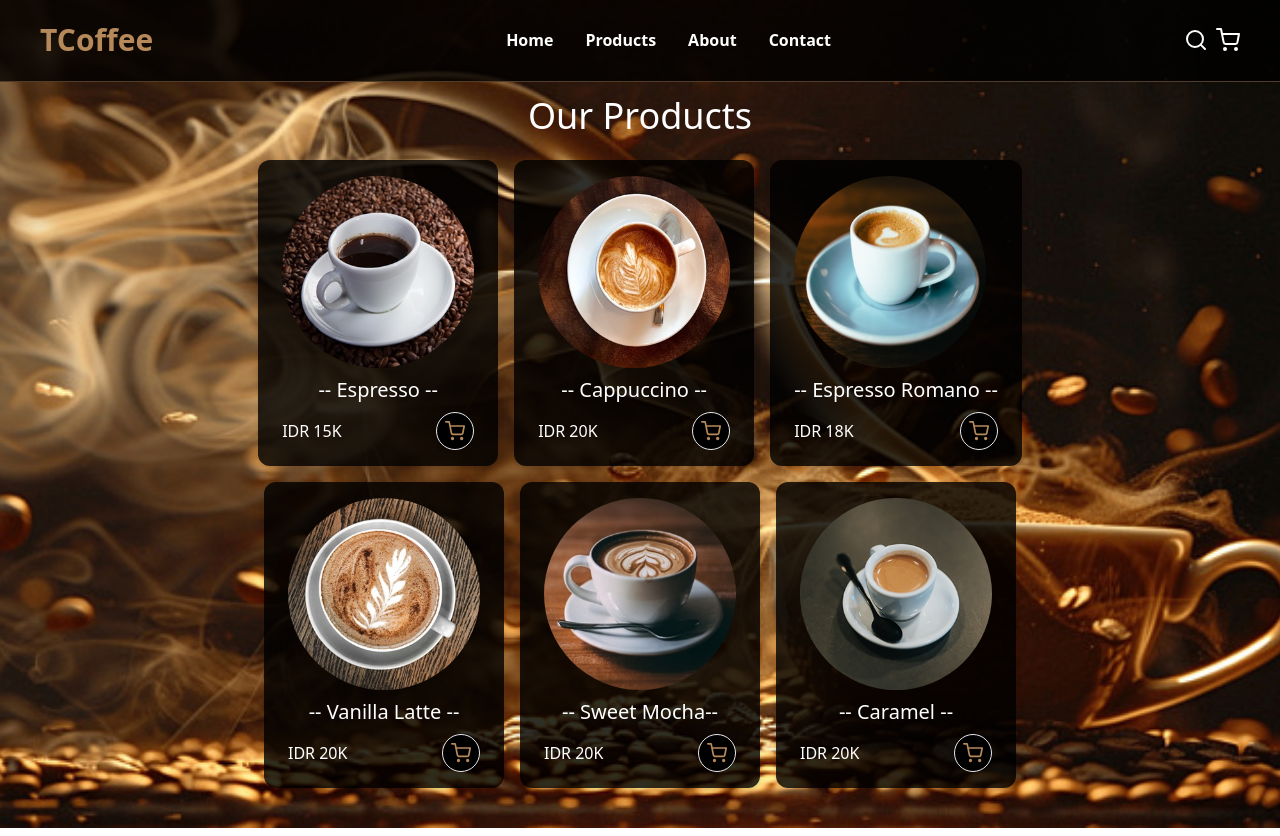
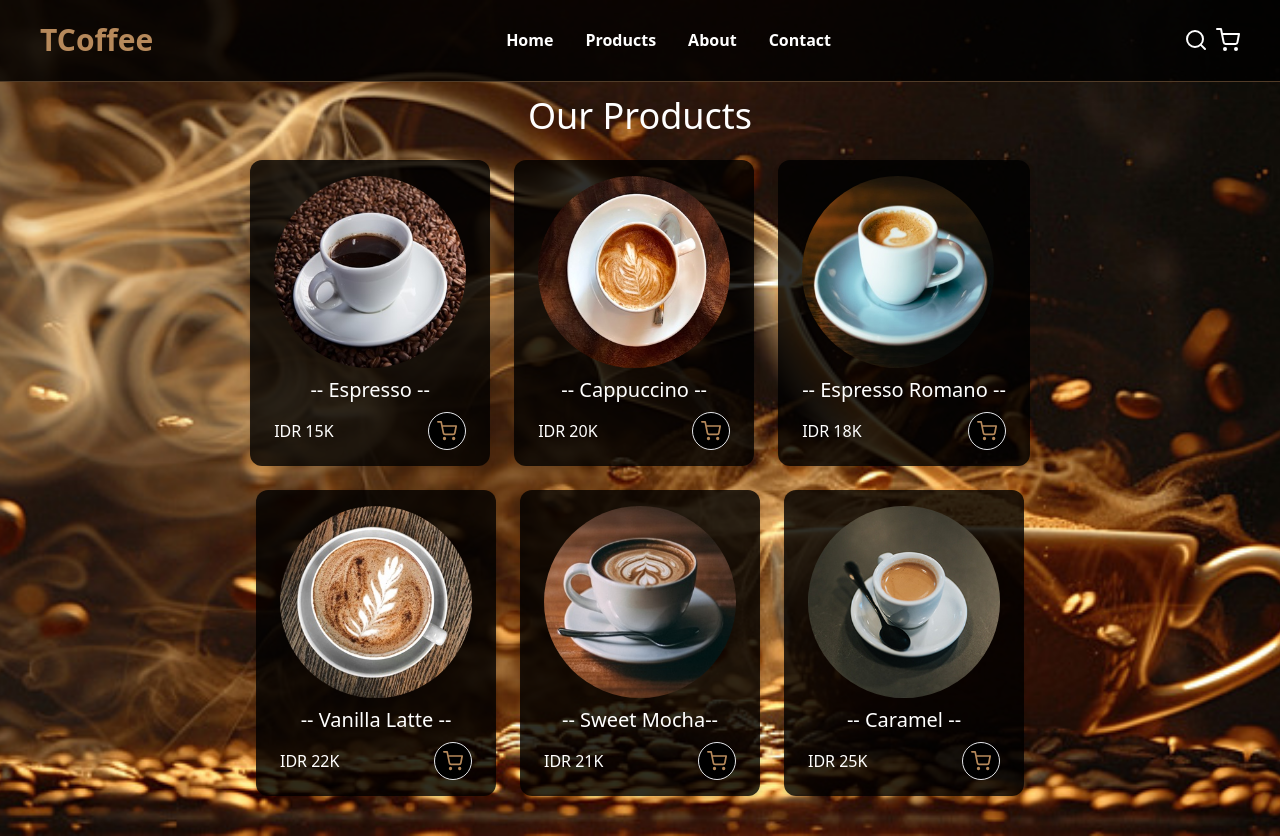
Before and after one commit to rifqimuzhaffar/marketplace-sederhana, a React (Vite) app: page /products in a window 1280 px wide. Built offline with nearby package versions, Linux system fonts and the light colour scheme.

Commit message:
edit price

```diff
--- a/src/components/Elements/CardProducts/index.jsx
+++ b/src/components/Elements/CardProducts/index.jsx
@@ -5,51 +5,57 @@ const products = [
     id: 1,
     name: "-- Espresso --",
     image: "/images/espresso.jpg",
+    alt: "Espresso",
     price: "IDR 15K",
   },
   {
     id: 2,
     name: "-- Cappuccino --",
     image: "/images/cappuccino.jpg",
+    alt: "Cappuccino",
     price: "IDR 20K",
   },
   {
     id: 3,
     name: "-- Espresso Romano --",
     image: "/images/Espresso-Romano.jpg",
+    alt: "Espresso Romano",
     price: "IDR 18K",
   },
   {
     id: 4,
     name: "-- Vanilla Latte --",
     image: "/images/vanilla-latte.jpg",
-    price: "IDR 20K",
+    alt: "Vanilla Latte",
+    price: "IDR 22K",
   },
   {
     id: 5,
     name: "-- Sweet Mocha--",
     image: "/images/Sweet-Mocha.jpg",
-    price: "IDR 20K",
+    alt: "Sweet Mocha",
+    price: "IDR 21K",
   },
   {
     id: 6,
     name: "-- Caramel --",
     image: "/images/caramel.jpg",
-    price: "IDR 20K",
+    alt: "Caramel",
+    price: "IDR 25K",
   },
 ];
 
 const CardProducts = (props) => {
   const { children } = props;
   return (
-    <div className="flex flex-wrap mt-[1.5rem] justify-center gap-4 md:px-[5px] lg:px-[11rem]">
+    <div className="flex flex-wrap mt-[1.5rem] justify-center gap-6 md:px-[5px] lg:px-[11rem]">
       {products.map((product) => (
         <div
           key={product.id}
           className="text-center drop-shadow-md bg-black/80 px-6 py-4 rounded-xl flex flex-col justify-between gap-2"
         >
           {children}
-          <CardProducts.Header image={product.image} />
+          <CardProducts.Header image={product.image} alt={product.alt} />
           <CardProducts.Body name={product.name} />
           <CardProducts.Footer price={product.price} />
         </div>
@@ -59,8 +65,8 @@ const CardProducts = (props) => {
 };
 
 const Header = (props) => {
-  const { image } = props;
-  return <img src={image} alt="Espresso" className="rounded-[50%] w-48" />;
+  const { image, alt } = props;
+  return <img src={image} alt={alt} className="rounded-[50%] w-48" />;
 };
 
 const Body = (props) => {
```
